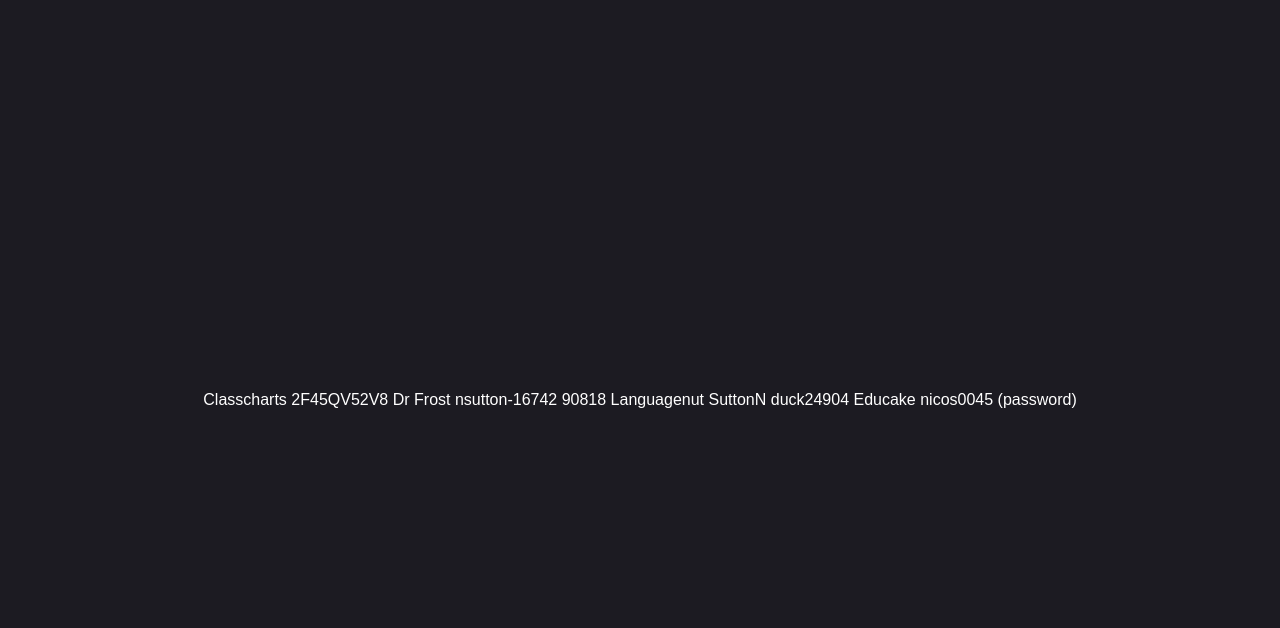
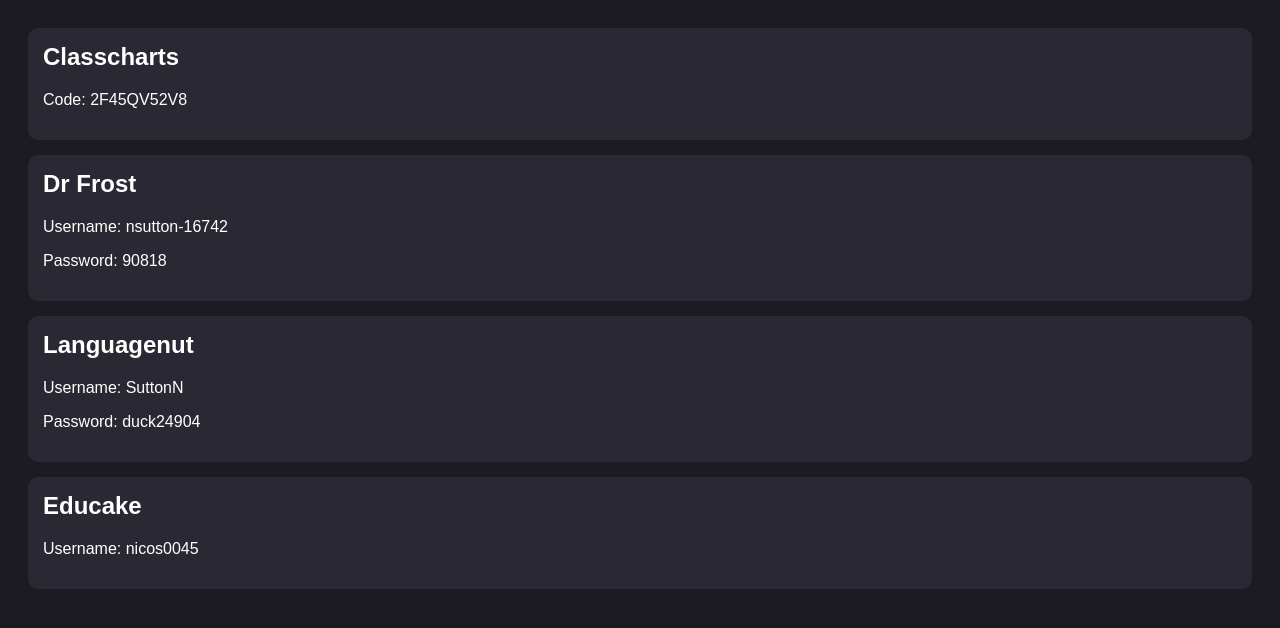
Before and after one commit to a-55235/files, a plain HTML site: page logins.html in a window 1280 px wide. Drawn offline with Linux system fonts and the light colour scheme.

Commit message:
Update logins.html

```diff
--- a/logins.html
+++ b/logins.html
@@ -1,36 +1,49 @@
+<!DOCTYPE html>
 <html lang="en">
 <head>
     <meta charset="UTF-8">
-    <title></title>
+    <title>Logins</title>
     <style>
         body {
-            margin: 0;
-            height: 100vh;
-            display: flex;
-            justify-content: center;
-            align-items: center;
             background-color: #1c1b22;
             color: white;
             font-family: Arial, sans-serif;
+            padding: 20px;
+        }
+        .card {
+            background: #2a2933;
+            padding: 15px;
+            margin-bottom: 15px;
+            border-radius: 10px;
+        }
+        h2 {
+            margin-top: 0;
         }
     </style>
 </head>
 <body>
-    <div contenteditable="true">
-        Classcharts
-        2F45QV52V8
 
-        Dr Frost
-        nsutton-16742
-        90818
+    <div class="card">
+        <h2>Classcharts</h2>
+        <p>Code: 2F45QV52V8</p>
+    </div>
 
-        Languagenut
-        SuttonN
-        duck24904
+    <div class="card">
+        <h2>Dr Frost</h2>
+        <p>Username: nsutton-16742</p>
+        <p>Password: 90818</p>
+    </div>
 
-        Educake
-        nicos0045
-        (password)
+      <div class="card">
+        <h2>Languagenut</h2>
+        <p>Username: SuttonN</p>
+        <p>Password: duck24904</p>
     </div>
+
+      <div class="card">
+        <h2>Educake</h2>
+        <p>Username: nicos0045</p>
+    </div>
+
 </body>
 </html>
```
